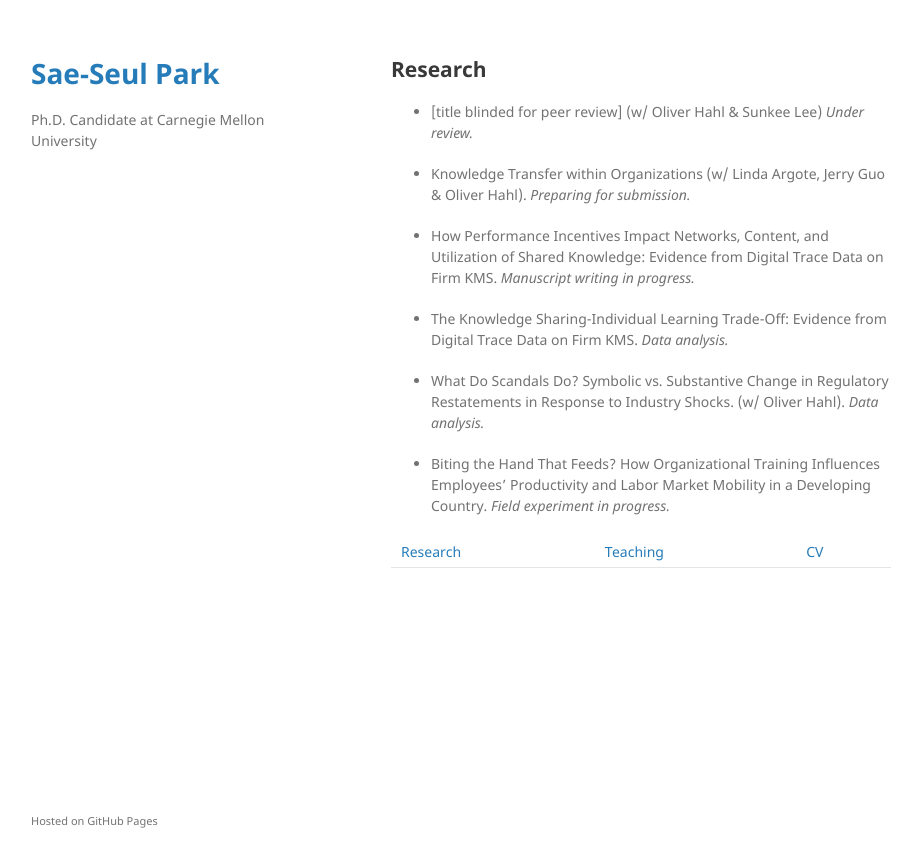
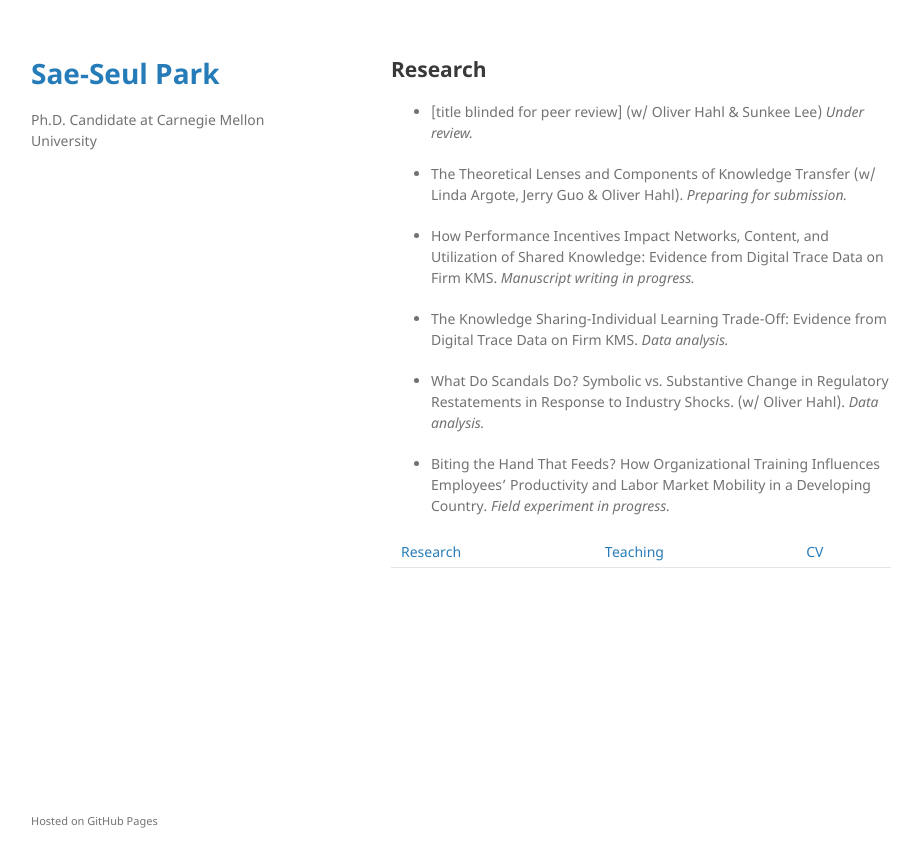
Before and after one commit to saepark/saepark.github.io, a Jekyll site: the page built from research.md, in a window 1280 px wide. Shown: the top 867 px of the page, without its empty margins (179-1101 px from the left). Built offline with Jekyll 4.4.1, drawn with Linux system fonts in a browser that asks for light colours; our own code applies the rules of GitHub Pages for plain Markdown files.

Commit message:
Update research.md

```diff
--- a/research.md
+++ b/research.md
@@ -6,7 +6,7 @@
 
 * [title blinded for peer review] (w/ Oliver Hahl & Sunkee Lee) _Under review._
 
-* Knowledge Transfer within Organizations (w/ Linda Argote, Jerry Guo & Oliver Hahl). _Preparing for submission._
+* The Theoretical Lenses and Components of Knowledge Transfer (w/ Linda Argote, Jerry Guo & Oliver Hahl). _Preparing for submission._
 
 * How Performance Incentives Impact Networks, Content, and Utilization of Shared Knowledge: Evidence from Digital Trace Data on Firm KMS. _Manuscript writing in progress._
 
```
